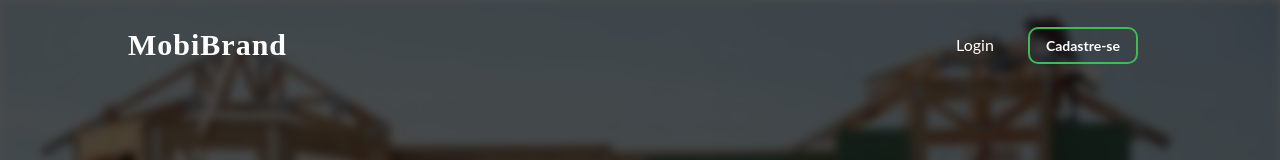
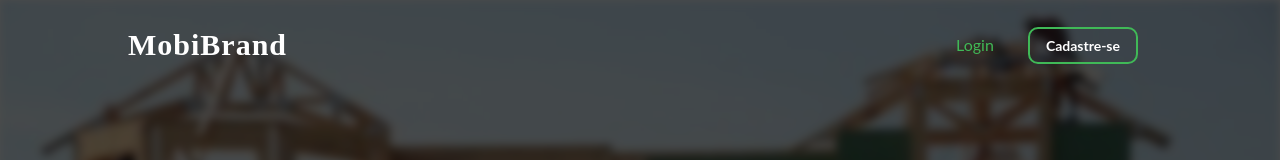
Before and after one commit to GuiCavi/mobibrand, a React (Create React App) app: page / in a window 1280 px wide. In both pictures the pointer is over the link "Login". Shown: the top 160 px of the page. Built offline with nearby package versions, Linux system fonts and the light colour scheme; a web font is replaced by a local one.

Commit message:
Fix nav menu hover

```diff
--- a/src/components/Header/styles.css
+++ b/src/components/Header/styles.css
@@ -16,6 +16,11 @@
 .header-main .nav li a {
     padding: 10px 20px;
     text-decoration: none;
+    transition: color 0.1s linear;
+}
+
+.header-main .nav li a:hover {
+    color: #40b957;
 }
 
 .header-main .nav li:last-child a:hover {
```
